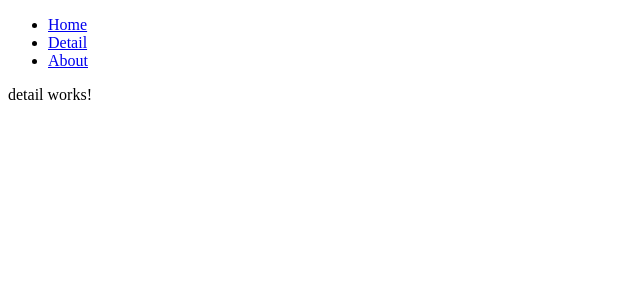
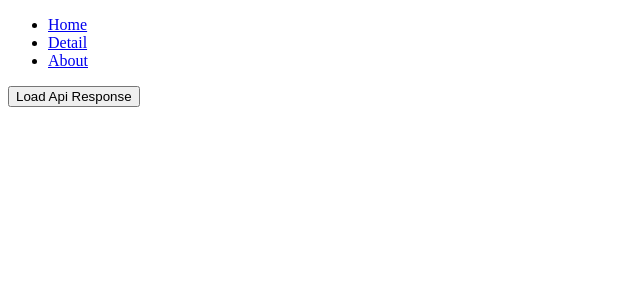
Before and after one commit to philiphyw/angular-18-refresher, an Angular app: page /detail in a window 1280 px wide. Shown: the top 300 px of the page, without its empty margins (0-640 px from the left). Built offline with nearby package versions, Linux system fonts and the light colour scheme.

Commit message:
added control flow @for @else @switch to DetailComponent template

```diff
--- a/src/app/components/detail/detail.component.html
+++ b/src/app/components/detail/detail.component.html
@@ -1 +1,20 @@
-<p>detail works!</p>
+@if(apiResponse().length >0){
+    <ul data-test="api-response-list">
+        @for(response of apiResponse(); track response.id){
+            @switch (response.type) {
+                @case ('user') {
+                    <li>User id: {{response.id}}, User name: {{response.name}}</li>
+                }
+                @case ('message') {
+                    <li>Post id: {{response.id}}, Post content: {{response.text}}</li>
+                }
+                @default {
+                    <li>id:{{response.id}}, Unknown type: {{response.type}}</li>
+                }
+            }
+        }
+
+    </ul>
+}@else{
+  <button data-test="load-api-reponse" (click)="loadApiResponse()">Load Api Response</button>
+}
--- a/src/app/components/detail/detail.component.ts
+++ b/src/app/components/detail/detail.component.ts
@@ -1,4 +1,5 @@
-import { Component } from '@angular/core';
+import { Component, inject } from '@angular/core';
+import { LoadingService } from '../../services/loading.service';
 
 @Component({
   selector: 'app-detail',
@@ -8,5 +9,11 @@ import { Component } from '@angular/core';
   styleUrl: './detail.component.css'
 })
 export class DetailComponent {
+loadingService = inject(LoadingService)
+apiResponse = this.loadingService.apiResponse;
+
+loadApiResponse(){
+  this.loadingService.loadApiResponse()
+}
 
 }
--- a/src/app/services/loading.service.ts
+++ b/src/app/services/loading.service.ts
@@ -1,10 +1,23 @@
 import { Injectable, signal } from '@angular/core';
 
-export interface FakeApiResponse {
-  type: string;
+export type FakeApiResponse = UserResponse | MessageResponse | ErrorResponse;
+
+export interface UserResponse {
+  type: 'user';
   id: number;
-  name?: string;
-  text?: string;
+  name: string;
+}
+
+export interface MessageResponse {
+  type: 'message';
+  id: number;
+  text: string;
+}
+
+export interface ErrorResponse {
+  type: 'error';
+  id: number;
+  text: string;
 }
 
 @Injectable({
@@ -31,10 +44,15 @@ export class LoadingService {
     [
       { type: 'user', id: 1, name: 'Rosa' },
       { type: 'user', id: 2, name: 'Max' },
-      { type: 'message', id: 3, name: 'This is a great advice, thank you.' },
+      { type: 'message', id: 3, text: 'This is a great advice, thank you.' },
       { type: 'user', id: 4, name: 'Celia' },
-      { type: 'message', id: 5, name: 'Got the fina score of my exam' },
+      { type: 'message', id: 5, text: 'Got the final score of my exam' },
+      { type: 'error', id: 6, text: 'Not sure what is going on' },
     ]
    )
+
+   setTimeout(() => {
+    this.#fakeApiResponse.update(preValue=>[...preValue, { type: 'message', id: 7, text: 'message sent after timeout' }])
+   }, 1000)
   }
 }
```
